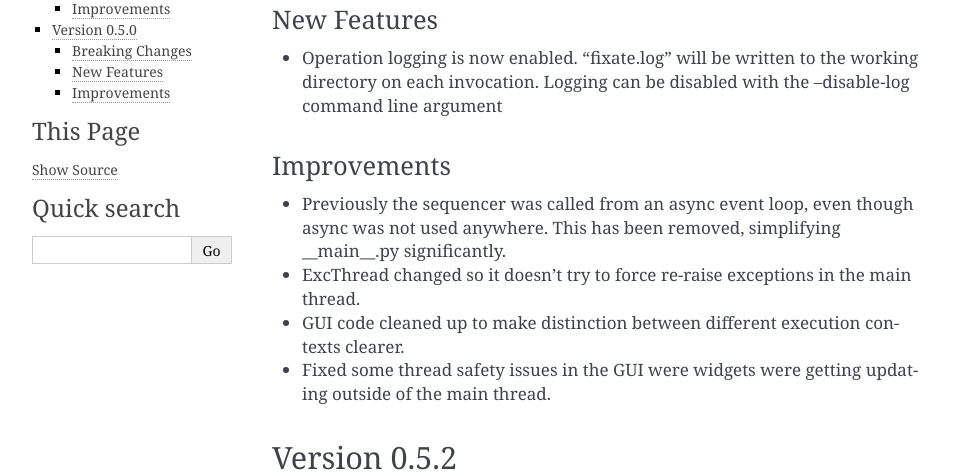
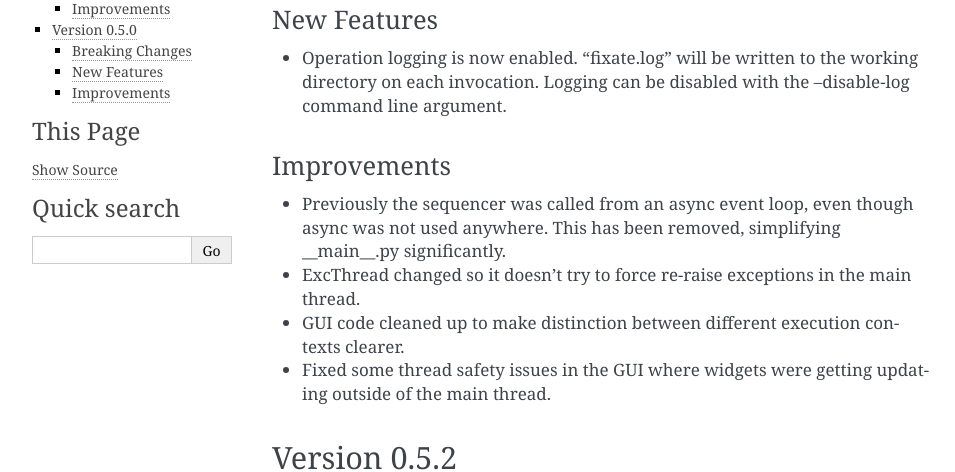
Before and after one commit to PyFixate/Fixate, a Sphinx documentation site: the page built from docs/source/release-notes.rst, in a window 1280 px wide and 900 px high. Shown: the part 348-820 px from the top of the window, without its empty margins (148-1103 px from the left). Built offline with Sphinx 7.4.7, drawn with Linux system fonts in a browser that asks for light colours.

Commit message:
Fix some typos

```diff
--- a/docs/source/release-notes.rst
+++ b/docs/source/release-notes.rst
@@ -12,14 +12,14 @@ Breaking Changes
 
 New Features
 ############
-- Operation logging is now enabled. "fixate.log" will be written to the working directory on each invocation. Logging can be disabled with the --disable-log command line argument
+- Operation logging is now enabled. "fixate.log" will be written to the working directory on each invocation. Logging can be disabled with the --disable-log command line argument.
 
 Improvements
 ############
 - Previously the sequencer was called from an async event loop, even though async was not used anywhere. This has been removed, simplifying __main__.py significantly.
 - ExcThread changed so it doesn't try to force re-raise exceptions in the main thread.
 - GUI code cleaned up to make distinction between different execution contexts clearer.
-- Fixed some thread safety issues in the GUI were widgets were getting updating outside of the main thread.
+- Fixed some thread safety issues in the GUI where widgets were getting updating outside of the main thread.
 
 *************
 Version 0.5.2
```
